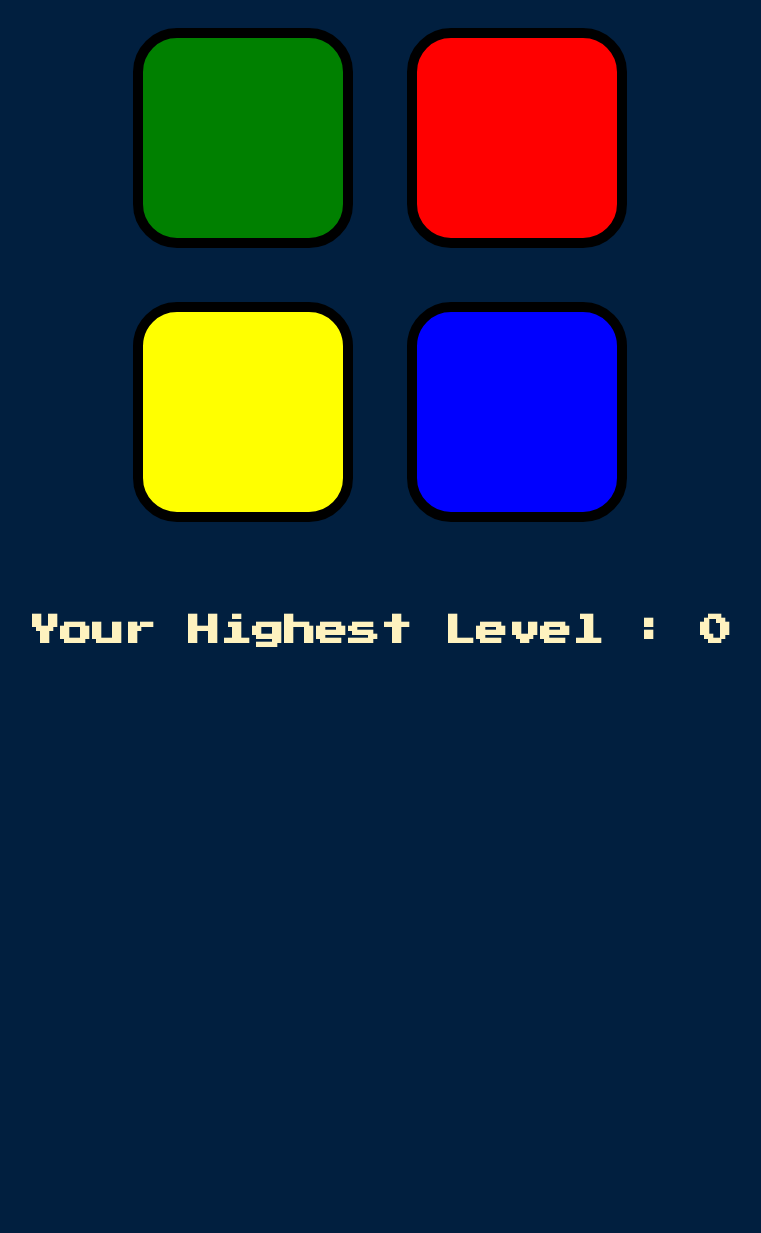
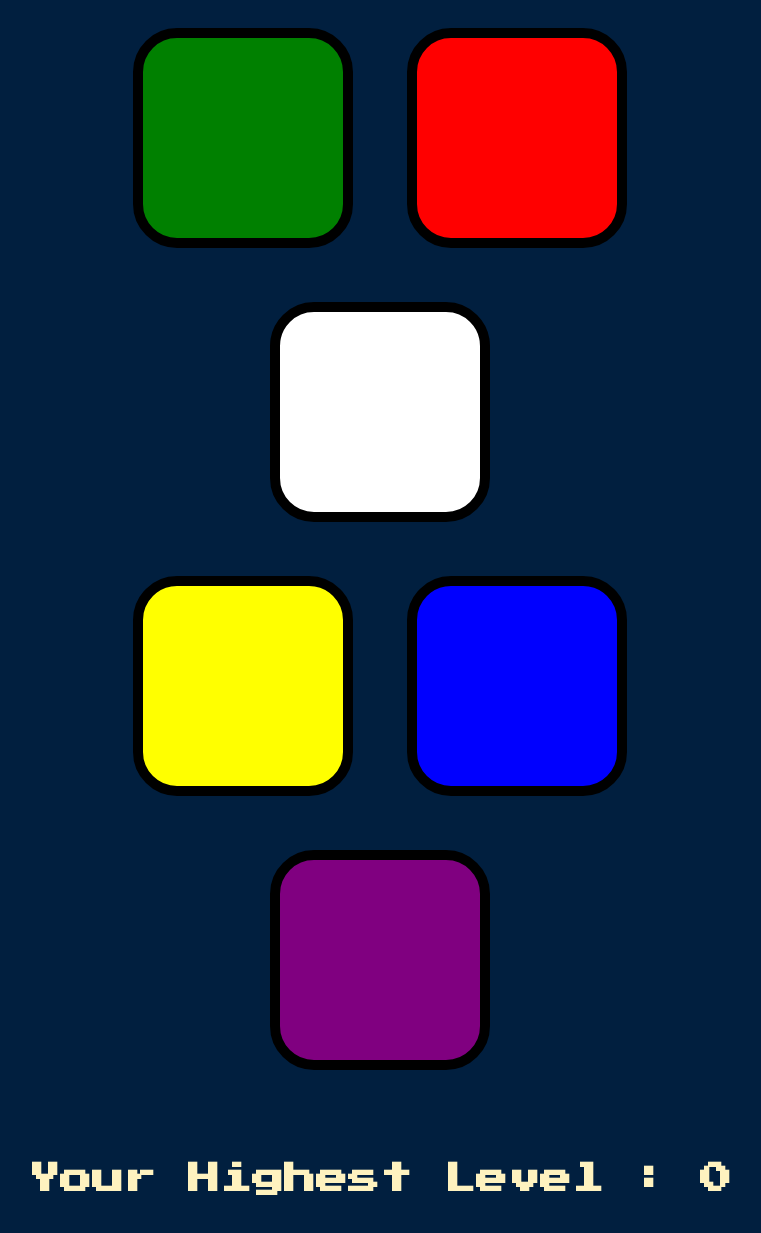
Before and after one commit to zaydanA/Simon-Says_WebGame, a plain HTML site: page index.html in a window 1280 px wide. Shown: the part 171-1404 px from the top of the page, without its empty margins (260-1021 px from the left). Before the commit the page ends 881 px from the top, so only its background shows below. Drawn offline with nearby package versions, Linux system fonts and the light colour scheme.

Commit message:
add more button

```diff
--- a/game.js
+++ b/game.js
@@ -1,5 +1,5 @@
 
-var buttonColours=["red", "blue", "green", "yellow"];
+var buttonColours=["red", "blue", "green", "yellow", "purple", "white"];
 var gamePattern=[];
 var userPattern=[];
 var highestLevel=0;
@@ -81,7 +81,7 @@ function nextSequence(){
 
     $("#level-title").text("Level " + level);
 
-    var randomNumber=Math.floor(Math.random() * 4);
+    var randomNumber=Math.floor(Math.random() * 6);
     var randomChosenColour=buttonColours[randomNumber];
     gamePattern.push(randomChosenColour);
 
--- a/index.html
+++ b/index.html
@@ -21,6 +21,10 @@
       <div type="button" id="red" class="btn red">
 
       </div>
+
+      <div type="button" id="white" class="btn white">
+
+      </div>
     </div>
 
     <div class="row">
@@ -28,7 +32,12 @@
       <div type="button" id="yellow" class="btn yellow">
 
       </div>
+
       <div type="button" id="blue" class="btn blue">
+
+      </div>
+
+      <div type="button" id="purple" class="btn purple">
 
       </div>
 
--- a/styles.css
+++ b/styles.css
@@ -54,6 +54,13 @@ body {
   background-color: yellow;
 }
 
+.purple {
+  background-color: purple;
+}
+
+.white{
+  background-color: white;
+}
 .pressed {
   box-shadow: 0 0 20px white;
   background-color: grey;
```
Also changed, not shown: 2 other files.
